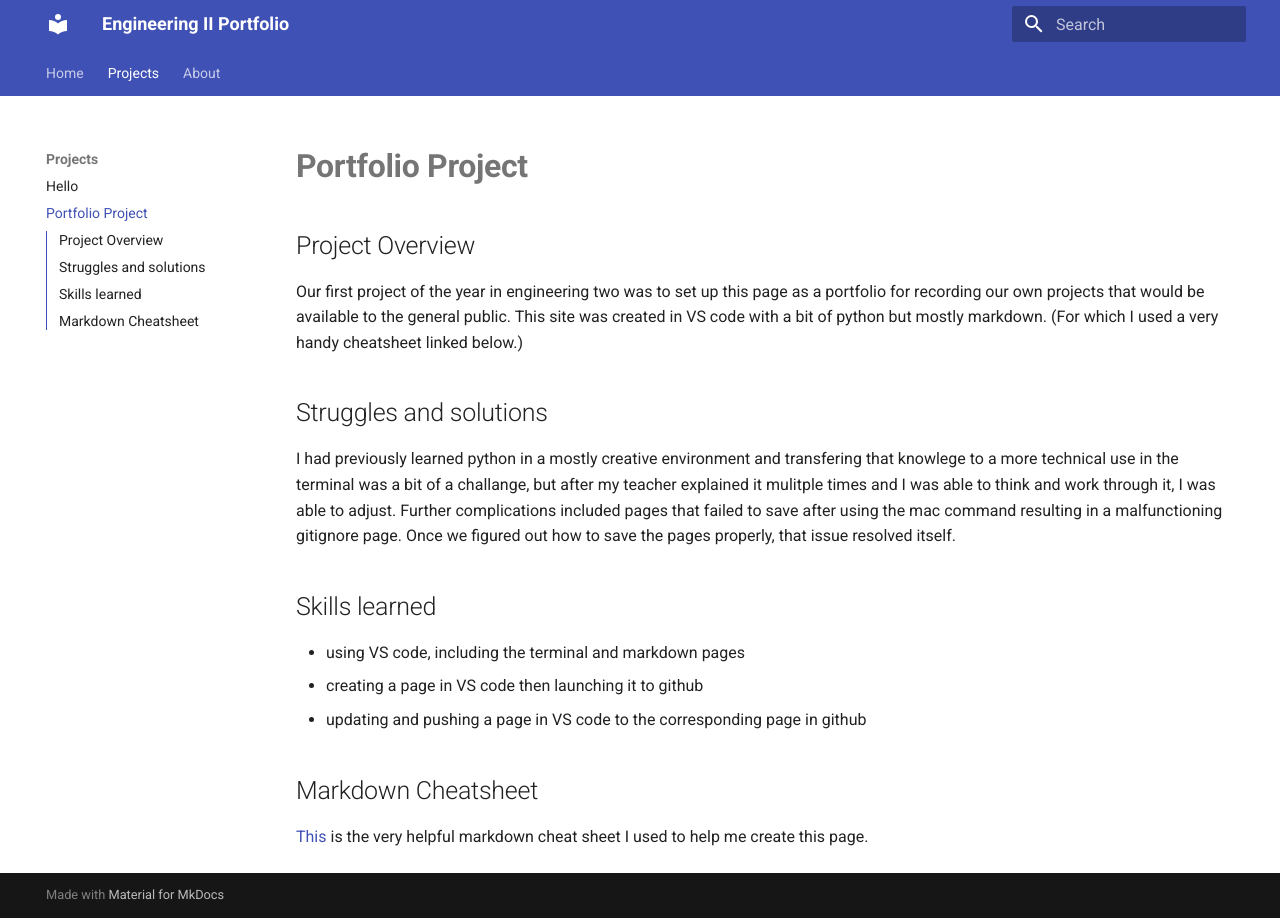
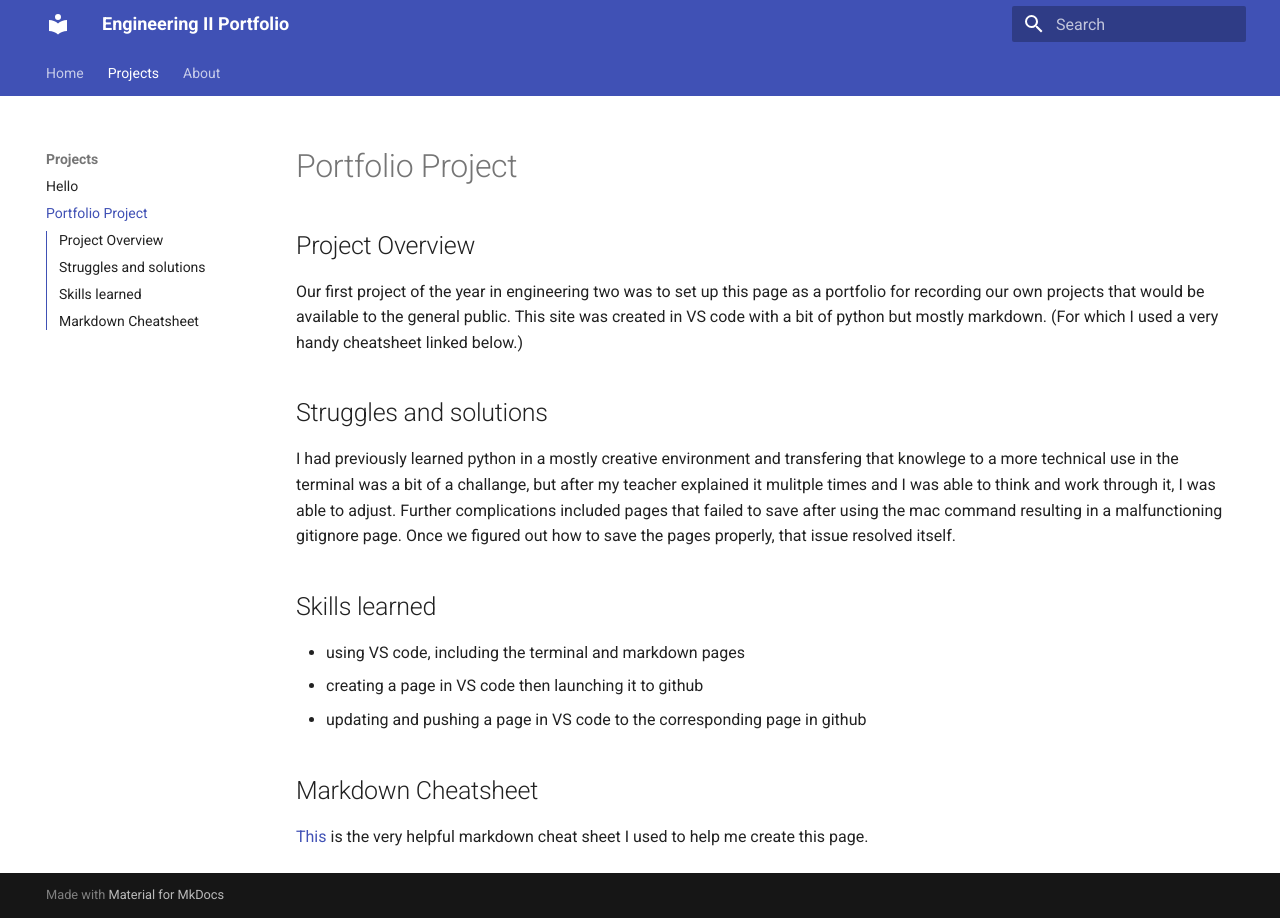
Before and after one commit to Susanna-08/eng2_portfolio, an MkDocs documentation site: the page built from docs/projects/portfolio_project.md, in a window 1280 px wide. Built offline with MkDocs 1.6.1 and Material for MkDocs 9.7.7, drawn with Linux system fonts in a browser that asks for light colours.

```diff
--- a/docs/projects/portfolio_project.md
+++ b/docs/projects/portfolio_project.md
@@ -1,4 +1,4 @@
-# **Portfolio Project**
+# Portfolio Project
 ## Project Overview
 Our first project of the year in engineering two was to set up this page as a portfolio for recording our own projects that would be available to the general public. This site was created in VS code with a bit of python but mostly markdown. (For which I used a very handy cheatsheet linked below.)
 
```
